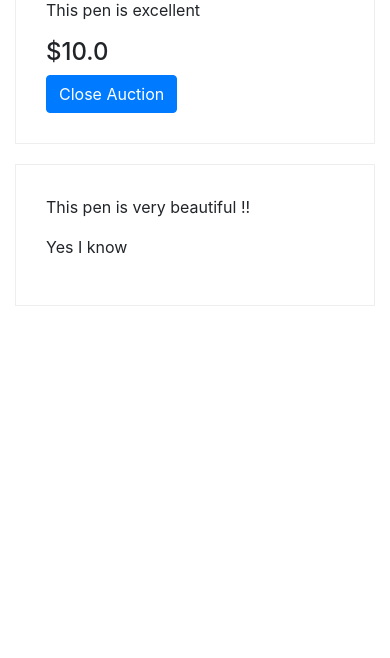
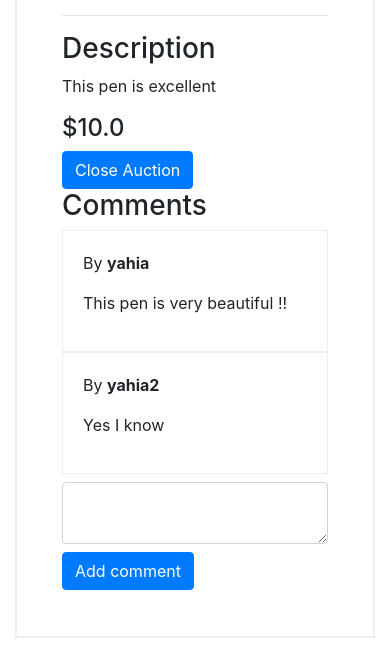
Before and after one commit to YahiaNagib/Auction-site, a Django app: page /listing/2 in a window 390 px wide. Shown: the part 497-1155 px from the top of the page. Before the commit the page ends 803 px from the top, so only its background shows below. Run offline with Django 3.2, Linux system fonts and the light colour scheme; a user stored in the database is signed in; data comes from the database, SQL or seed files in the repository; some libraries are stand-ins or nearby versions.

Commit message:
create watchlist and closebid button

```diff
--- a/auctions/models.py
+++ b/auctions/models.py
@@ -13,13 +13,12 @@ class Category(models.Model):
     def __str__(self):
         return self.category_name
 
-
 class Listing(models.Model):
     title = models.CharField(max_length=50)
     description = models.TextField()
     start_bid = models.FloatField()
     current_bid = models.FloatField()
-    created_date = models.DateTimeField(default=timezone.now)
+    date = models.DateTimeField(default=timezone.now)
     image_URL = models.URLField(blank=True, default="")
     user = models.ForeignKey(User, on_delete=models.CASCADE)
     category = models.CharField(max_length=50)
@@ -30,19 +29,19 @@ class Listing(models.Model):
 
 
 class Watchlist(models.Model):
-    user = models.ForeignKey(User, on_delete=models.CASCADE)
+    user = models.ForeignKey(User, related_name="watchlist", on_delete=models.CASCADE)
     listing = models.ForeignKey(Listing, on_delete=models.CASCADE)
 
 class Comment(models.Model):
     content = models.TextField()
     listing = models.ForeignKey(Listing, related_name="comments", on_delete=models.CASCADE)
     user = models.ForeignKey(User, on_delete=models.CASCADE)
-
+    date = models.DateTimeField(default=timezone.now)
 
 class Bid(models.Model):
     bid = models.FloatField()
     listing = models.ForeignKey(Listing, on_delete=models.CASCADE)
-    created_date = models.DateTimeField(default=timezone.now)
+    date = models.DateTimeField(default=timezone.now)
     user = models.ForeignKey(User, on_delete=models.CASCADE)
 
     def __str__(self):
--- a/auctions/static/auctions/styles.css
+++ b/auctions/static/auctions/styles.css
@@ -35,7 +35,7 @@
 /* end bootstrap */
 
 .main-content {
-  border: 1px solid #eee;
+  border: 2px solid #eee;
   padding: 30px;
   margin-bottom: 20px;
 }
@@ -67,7 +67,10 @@
   width: 40%;
 }
 
-
+.listing-comments {
+  border: 1px solid #eee;
+  padding: 20px;
+}
 
 /* end listing page */
 
--- a/auctions/templates/auctions/index.html
+++ b/auctions/templates/auctions/index.html
@@ -12,7 +12,7 @@
                 <h3 class="mb-3"> <a href="{% url 'listing-page' listing.id %}">{{ listing.title }}</a> </h3>
                 <p> <strong>price:</strong> ${{ listing.current_bid }} </p>
                 <p> {{ listing.description }} </p>
-                <p> Created {{ listing.created_date }} </p>
+                <p> Created {{ listing.date }} </p>
             </div>
         </div>
     {% endfor %}
--- a/auctions/templates/auctions/layout.html
+++ b/auctions/templates/auctions/layout.html
@@ -26,9 +26,11 @@
                     <li class="nav-item">
                         <a class="nav-link" href="#">Categories</a>
                     </li>
-                    <li class="nav-item">
-                        <a class="nav-link" href="#">Watch List</a>
-                    </li>
+                    {% if user.is_authenticated %}
+                        <li class="nav-item">
+                            <a class="nav-link" href="{% url 'watchlist-page' %}">Watchlist</a>
+                        </li>
+                    {% endif %}
                 </ul>
                 <ul class="navbar-nav">
                     <li class="nav-item dropdown">
--- a/auctions/templates/auctions/listing-page.html
+++ b/auctions/templates/auctions/listing-page.html
@@ -2,8 +2,15 @@
 
 {% block body %}
 
-    <div class="main-content">
+    <div class="main-content row">
+        <div class="col-md-5">
+
+
+            {% if listing.is_active %}
                 <h3> {{ listing.title }} </h3>
+            {% else %}
+                <h3> {{ listing.title }} (CLOSED) </h3>
+            {% endif %}
             {% if user.username == listing.user.username %}
                 <p> Added by you </p>
             {% else %}
@@ -12,11 +19,14 @@
             <div class="listing-image">
                 <img src="{{listing.image_URL}}" alt="img">
             </div>
+            <hr>
+            <h3> Description </h3>
             <p class="listing-description">{{ listing.description }}</p>
             <h4 class="listing-price"> ${{ listing.current_bid }} </h4>
 
+            {% if listing.is_active %}
                 {% if user.username == listing.user.username %}
-            <a class="btn btn-primary" href="#"> Close Auction </a>
+                    <a class="btn btn-primary" href="{% url 'close-bid' listing.id %}"> Close Auction </a>
                 {% else %}
                     <form class="bid-form" action="#" method="POST">
                         {% csrf_token %}
@@ -24,16 +34,35 @@
                             <small class="form-text text-muted">Number of bids so far</small>
                             <input type="text" class="form-control bid-value mb-2">
                             <input type="submit" class="btn btn-primary">
-                    <a class="btn btn-primary" href="#"> Add to Watchlist </a>
+                            {% if is_watched %}
+                                <a class="btn btn-danger" href="{% url 'remove-watchlist' listing.id %}"> Remove from Watchlist </a>
+                            {% else %}
+                                <a class="btn btn-primary" href="{% url 'add-watchlist' listing.id %}"> Add to Watchlist </a>
+                            {% endif %}
                         </div>
                     </form>
                 {% endif %}
+            {% endif %}
         </div>
 
-    <div class="listing-comments main-content">
+        <div class="col-md-7">
+            <div class="comments mb-2">
+                <h3> Comments </h3>
                 {% for comment in listing.comments.all %}
+                    <div class="listing-comments">
+                        <p> By <strong> {{comment.user.username}} </strong> </p>
                         <p> {{comment.content}} </p>
+                    </div>
                 {% endfor %}
+            </div>
+            <form action="#" method="POST">
+                {% csrf_token %}
+                <div class="form-group">
+                    <textarea type="text" class="form-control bid-value mb-2"></textarea>
+                    <input type="submit" value="Add comment" class="btn btn-primary">
+                </div>
+            </form>
+        </div>
     </div>
 
 {% endblock %}
--- a/auctions/urls.py
+++ b/auctions/urls.py
@@ -5,7 +5,12 @@ from . import views
 urlpatterns = [
     path("", views.index, name="index"),
     path("listing/<int:id>", views.listing_page, name="listing-page"),
-    path("login", views.login_view, name="login"),
+    path("accounts/login/", views.login_view, name="login"),
     path("logout", views.logout_view, name="logout"),
-    path("register", views.register, name="register")
+    path("register", views.register, name="register"),
+    path("watchlist", views.watchlist_page, name="watchlist-page"),
+    path("addwatchlist/<int:id>", views.add_watchlist, name="add-watchlist"),
+    path("remove/watchlist/<int:id>", views.remove_watchlist, name="remove-watchlist"),
+    path("close/<int:id>", views.close_bid, name="close-bid"),
+
 ]
--- a/auctions/views.py
+++ b/auctions/views.py
@@ -1,13 +1,14 @@
 from django.contrib.auth import authenticate, login, logout
 from django.db import IntegrityError
 from django.http import HttpResponse, HttpResponseRedirect
-from django.shortcuts import render
+from django.shortcuts import render, redirect
+from django.contrib.auth.decorators import login_required
 from django.urls import reverse
-from .models import User, Listing, Category, Comment, Bid
+from .models import User, Listing, Category, Comment, Bid, Watchlist
 
 
 def index(request):
-    listings = Listing.objects.filter(is_active=True).order_by("-created_date").all()
+    listings = Listing.objects.filter(is_active=True).order_by("-date").all()
     context = {
         "listings": listings
     }
@@ -16,11 +17,40 @@ def index(request):
 
 def listing_page(request, id):
     listing = Listing.objects.filter(id=id).first()
+    user_watchlist = [item.listing for item in request.user.watchlist.all()]
+    is_watched = listing in user_watchlist
     context = {
-        "listing": listing
+        "listing": listing,
+        "is_watched": is_watched
     }
     return render(request, "auctions/listing-page.html", context)
 
+@login_required
+def watchlist_page(request):
+    watchlist_listings = Watchlist.objects.filter(user=request.user).all()
+    context = {
+        "watchlist_listings": watchlist_listings
+    }
+    return render(request, "auctions/watchlist.html", context)
+
+@login_required
+def add_watchlist(request, id):
+    listing = Listing.objects.filter(id=id).first()
+    watchlist = Watchlist(listing=listing, user=request.user)
+    watchlist.save()
+    return redirect("watchlist-page")
+
+@login_required
+def remove_watchlist(request, id):
+    watchlist_item = Watchlist.objects.filter(listing__id=id).first()
+    watchlist_item.delete()
+    return redirect("watchlist-page")
+
+def close_bid(request, id):
+    listing = Listing.objects.filter(id=id).first()
+    listing.is_active = False
+    listing.save()
+    return redirect("index")
 
 
 def login_view(request):
```
Also changed, not shown: auctions/templates/auctions/watchlist.html (added, +20 -0 lines), db.sqlite3. Lines whose indentation alone changed are shown as unchanged.
